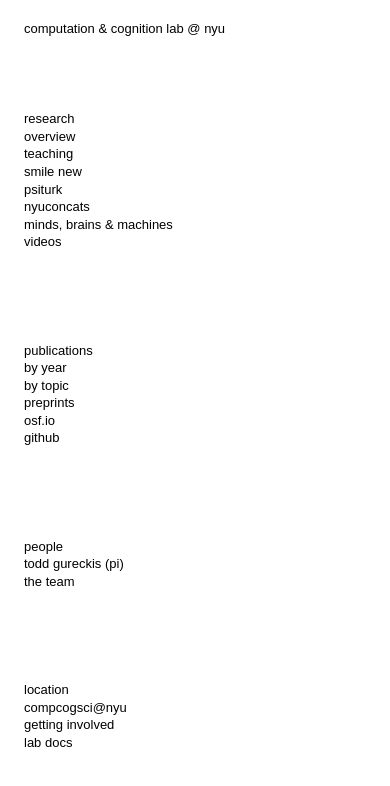
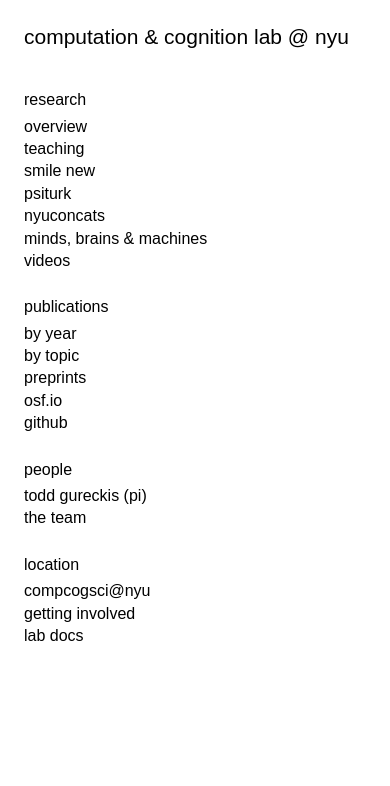
Before and after one commit to brendonban/identity-wellbeing-lab, a Next.js app: page / in a window 390 px wide. Shown: the top 786 px of the page. Built offline with nearby package versions, Linux system fonts and the light colour scheme.

Commit message:
Refactor CSS styles for improved layout and readability
Updated styles for body, home, and home-title classes. Adjusted layout for different screen sizes.

```diff
--- a/app/globals.css
+++ b/app/globals.css
@@ -8,8 +8,8 @@ body {
 
 body {
   font-family: Arial, Helvetica, sans-serif;
-  font-size: 13px;
-  line-height: 1.35;
+  font-size: 16px;
+  line-height: 1.4;
 }
 
 * {
@@ -25,27 +25,38 @@ a:hover {
   text-decoration: underline;
 }
 
+/* Main page */
+
 .home {
   width: 100%;
   min-height: 100vh;
-  padding: 20px 24px;
-
-  display: grid;
-  grid-template-columns: 1.5fr 1fr 1fr 1fr 1fr;
-  column-gap: 40px;
-  align-items: start;
+  padding: 32px 40px;
 }
 
+/* Lab title */
+
 .home-title {
-  margin: 0;
+  font-size: 24px;
+  line-height: 1.2;
+  margin-bottom: 60px;
+}
+
+/* Navigation */
+
+.home {
+  display: block;
 }
 
 .home-section {
+  display: inline-block;
+  vertical-align: top;
+  width: 20%;
   margin: 0;
+  padding-right: 30px;
 }
 
 .home-section-title {
-  margin: 0 0 0 0;
+  margin: 0 0 4px 0;
 }
 
 .home-section a {
@@ -54,23 +65,40 @@ a:hover {
   padding: 0;
 }
 
+/* Laptop / smaller desktop */
+
+@media (max-width: 1000px) {
+  .home {
+    padding: 28px 30px;
+  }
+
+  .home-title {
+    font-size: 22px;
+    margin-bottom: 50px;
+  }
+
+  .home-section {
+    width: 25%;
+    padding-right: 20px;
+  }
+}
+
 /* Mobile */
+
 @media (max-width: 700px) {
   .home {
-    grid-template-columns: 1fr;
-    row-gap: 18px;
+    padding: 24px;
+  }
+
+  .home-title {
+    font-size: 21px;
+    margin-bottom: 40px;
+  }
+
+  .home-section {
+    display: block;
+    width: 100%;
+    margin-bottom: 24px;
+    padding-right: 0;
   }
 }
-.home-section {
-  margin-bottom: 18px;
-}
-
-.home-section-title {
-  margin: 0;
-}
-
-.home-section a {
-  display: block;
-  margin: 0;
-  padding: 0;
-}
```
